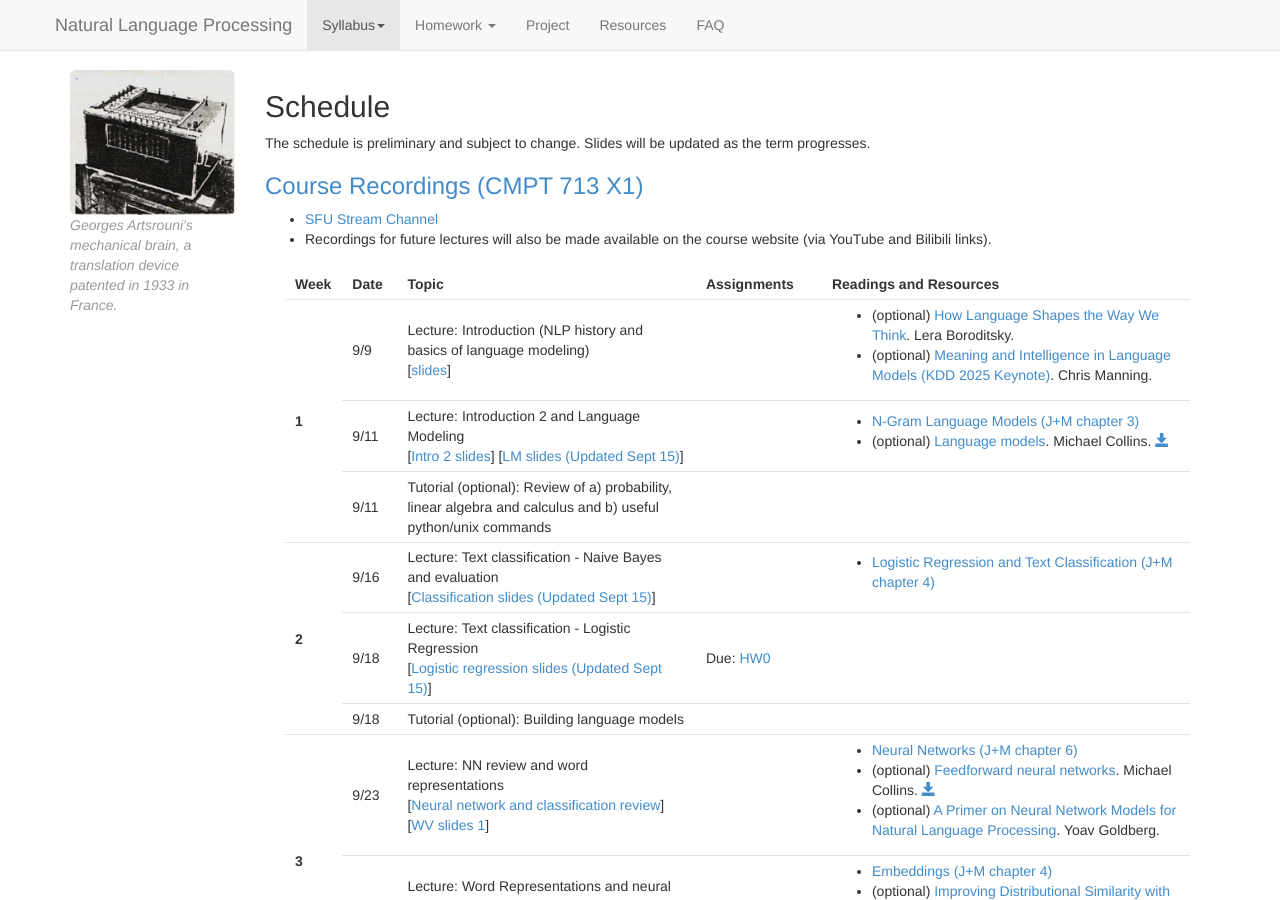
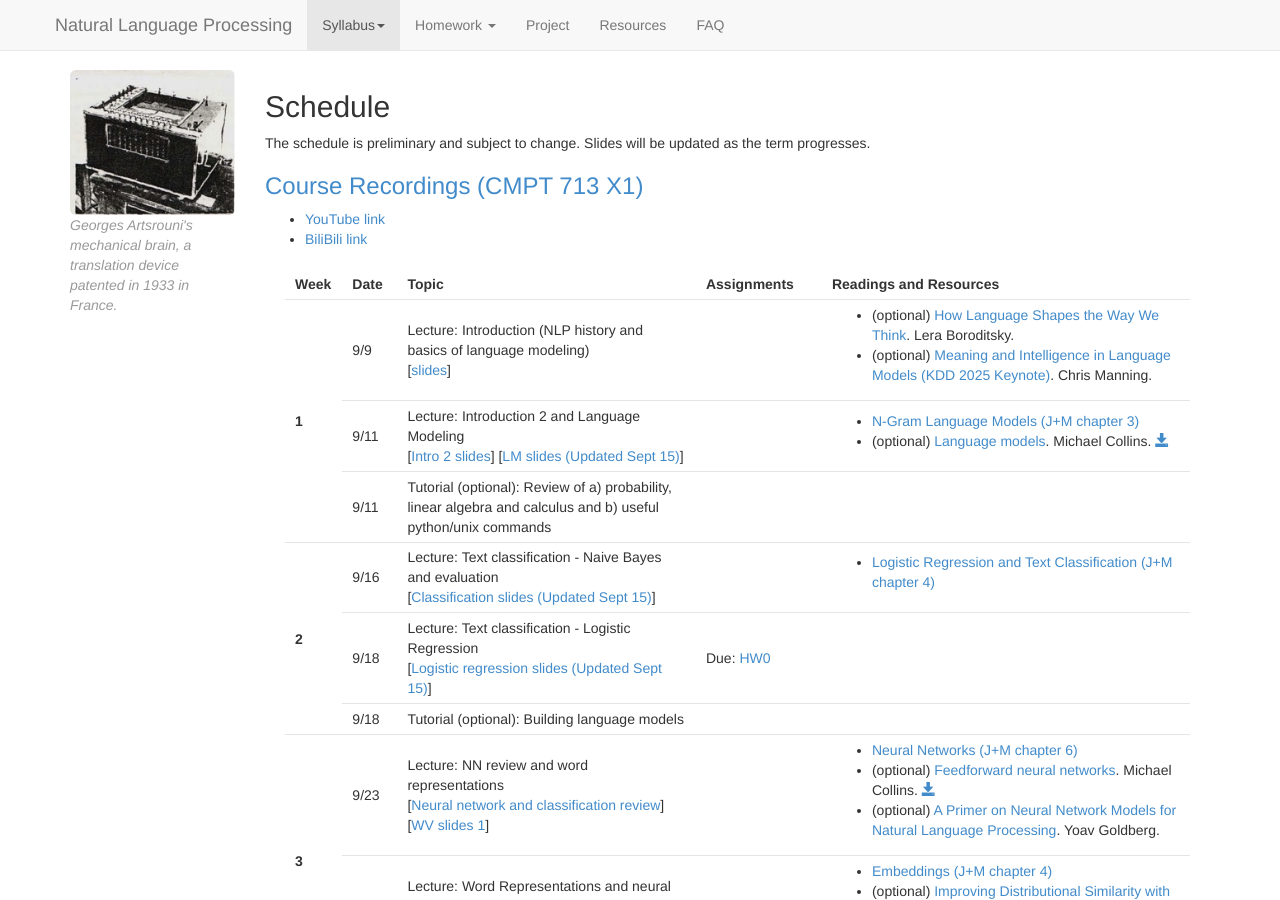
Before and after one commit to zhiyunrichardpeng/nlp-class, a Jekyll site: the page built from schedule.md, in a window 1280 px wide and 900 px high. Built offline with Jekyll 4.4.1, drawn with Linux system fonts in a browser that asks for light colours; nearby versions of some CDN libraries.

Commit message:
Update course recording links to YouTube and Bilibili

```diff
--- a/schedule.md
+++ b/schedule.md
@@ -12,8 +12,8 @@ active_tab: syllabus
 The schedule is preliminary and subject to change.   Slides will be updated as the term progresses.
 
 ### [Course Recordings (CMPT 713 X1)](https://coursys.sfu.ca/#hi-there)
-- [SFU Stream Channel](https://stream.sfu.ca/Media/Channel/1267-cmpt-413-d100/browse/null/most-recent/null/0/null)
-- Recordings for future lectures will also be made available on the course website (via YouTube and Bilibili links).
+- [YouTube link](https://www.youtube.com/playlist?list=PLSyETVkR56eI)
+- [BiliBili link](https://space.bilibili.com/3494365515221936/lists/7053025?type=season)
 
 <style type="text/css">
     .bs-example{
```
